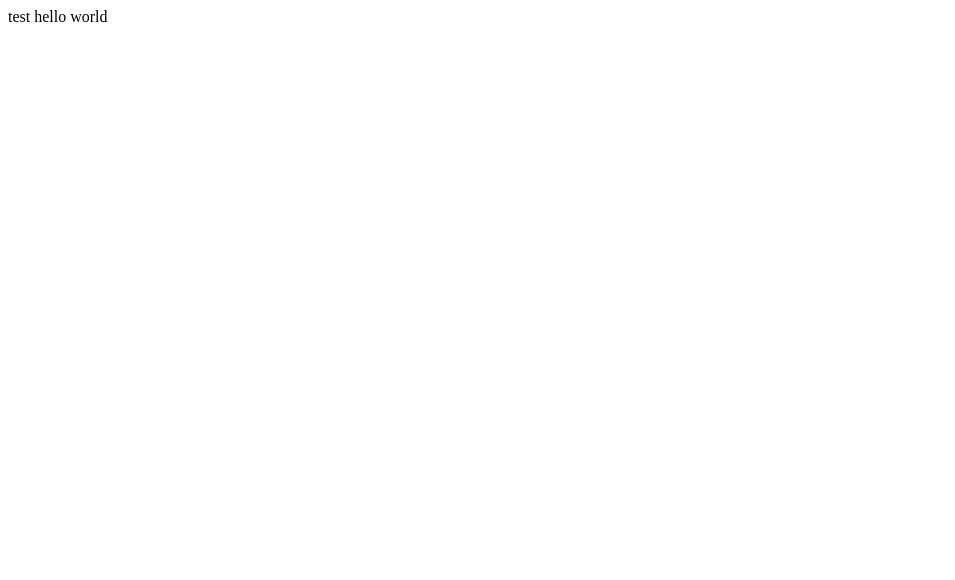
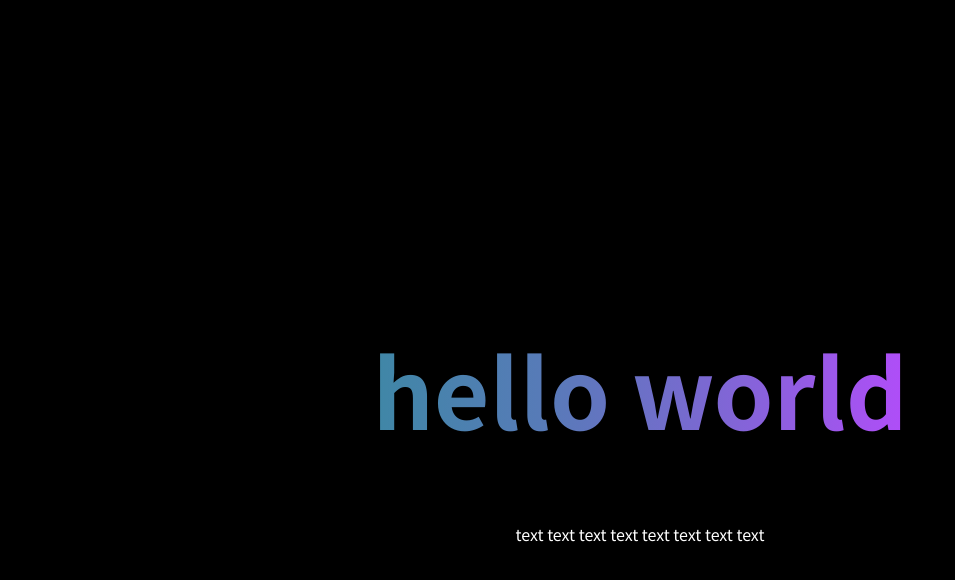
Before and after one commit to jobjohn/aaajobjohn.github.io, a website: page index.html in a window 1280 px wide. Shown: the whole page, without its empty margins (0-955 px from the left). Drawn offline with Linux system fonts and the light colour scheme.

Commit message:
second commit.

```diff
--- a/index.html
+++ b/index.html
@@ -1,10 +1,28 @@
 <html>
-<head>
-<tilte>
-test
-</tilte>
-</head>
-<body>
-hello world
-</body>
+  <head>
+    <link
+      rel="stylesheet"
+      href="./src/style.css"
+    />
+    <link
+      rel="preconnect"
+      href="https://fonts.googleapis.com"
+    />
+    <link
+      rel="preconnect"
+      href="https://fonts.gstatic.com"
+      crossorigin
+    />
+    <link
+      href="https://fonts.googleapis.com/css2?family=Noto+Sans+JP:wght@100..900&display=swap"
+      rel="stylesheet"
+    />
+    <title>GH PAGES TEST</title>
+  </head>
+  <body>
+    <main>
+      <h1 class="clip">hello world</h1>
+      <label>text text text text text text text text </label>
+    </main>
+  </body>
 </html>
--- /dev/null
+++ b/src/style.css
@@ -0,0 +1,47 @@
+html {
+  margin: auto 0;
+  padding: 0;
+  width: 100vw;
+  height: 100vh;
+  list-style: none;
+  font-family: "Noto Sans JP", sans-serif;
+  font-optical-sizing: auto;
+}
+
+body {
+  margin: auto 0;
+  padding: 0;
+  width: 100%;
+  height: 100%;
+}
+
+main {
+  width: 100%;
+  height: 100%;
+  background-color: black;
+  display: flex;
+  justify-content: center;
+  align-items: center;
+  color: white;
+  flex-direction: column;
+}
+
+main h1 {
+  font-size: 6rem;
+}
+
+.clip {
+  background: linear-gradient(0.25turn, #3f87a6, 60%, #b14df9);
+  background-clip: text;
+  -webkit-background-clip: text;
+  color: transparent;
+}
+
+/* // <uniquifier>: Use a unique and descriptive class name */
+/* // <weight>: Use a value from 100 to 900 */
+.noto-sans-jp-font {
+  font-family: "Noto Sans JP", sans-serif;
+  font-optical-sizing: auto;
+  font-weight: 400;
+  font-style: normal;
+}
```
Also changed, not shown: package.json (added, +20 -0 lines).
